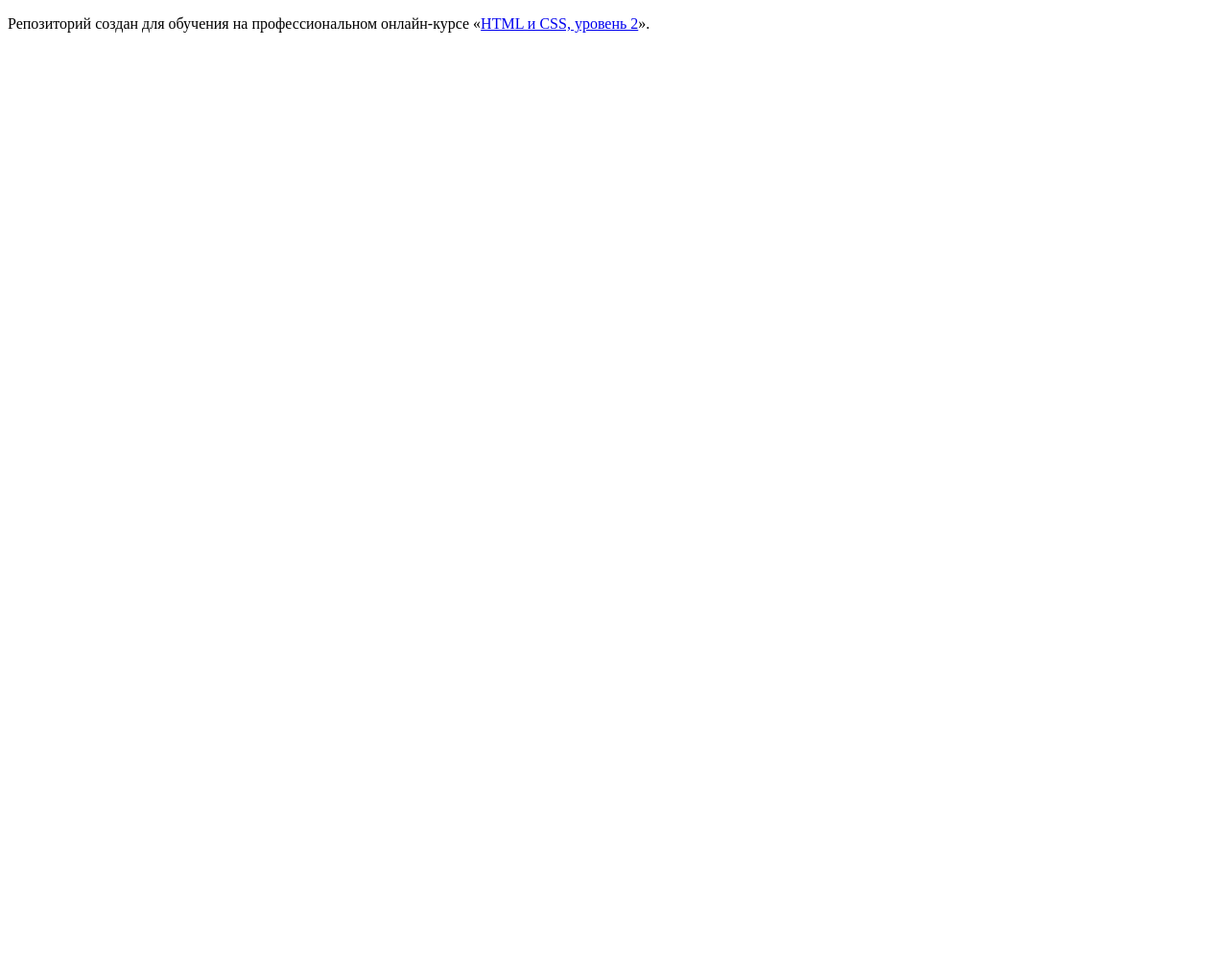
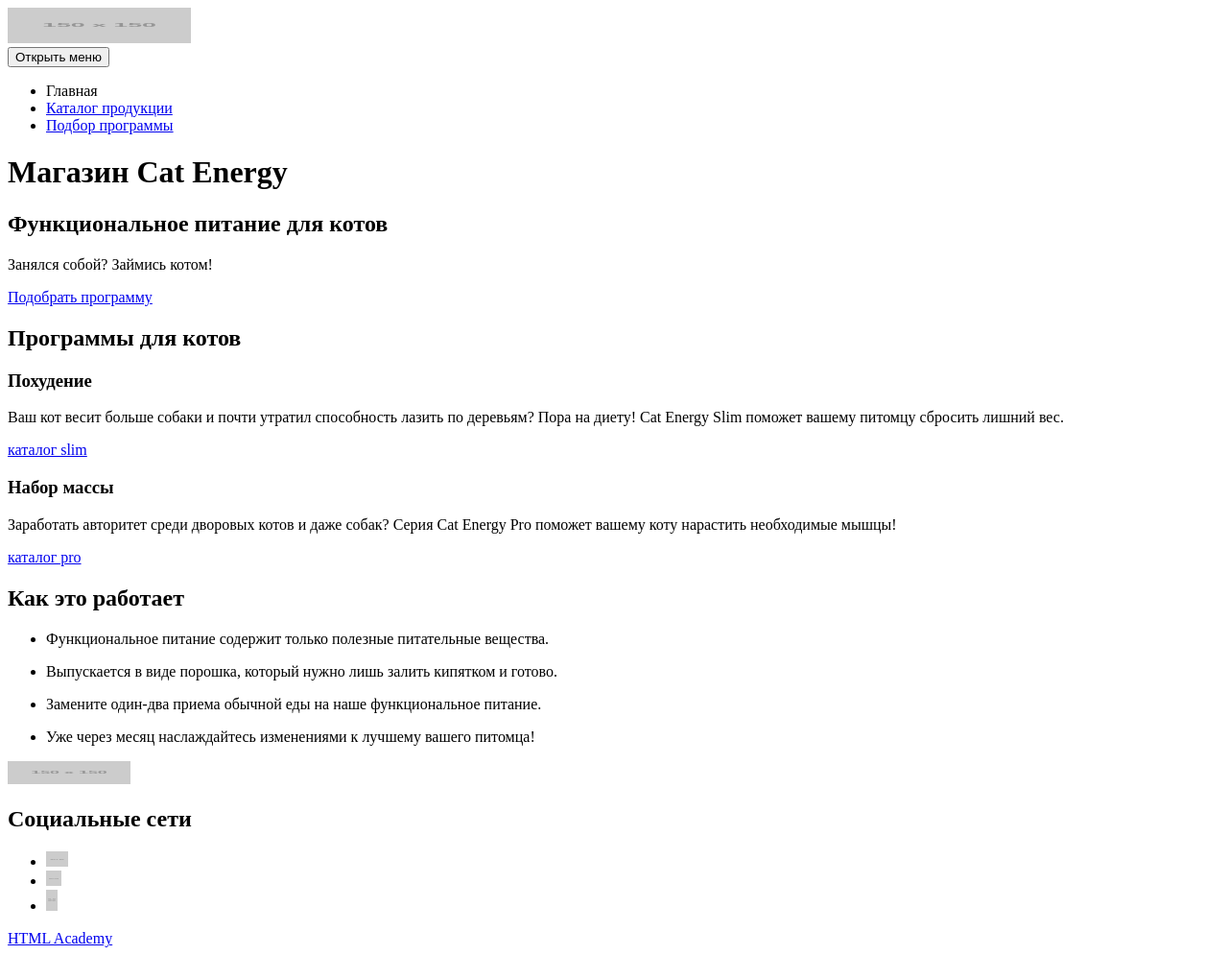
Before and after one commit to EkaterinaKhaustova/376313-cat-energy-20, a website: page source/index.html in a window 1280 px wide. Shown: the whole page at 96% size. Before the commit the page ends 800 px from the top, so only its background shows below. Drawn offline with Linux system fonts and the light colour scheme; placeholder pictures from the web are drawn by us.

Commit message:
Изменяет страницу index

```diff
--- a/source/index.html
+++ b/source/index.html
@@ -1,12 +1,107 @@
 <!DOCTYPE html>
-<html lang="ru">
-  <head>
-    <meta charset="utf-8">
-    <title>HTML Academy: Кэт энерджи</title>
-  </head>
-  <body>
+<html class="page" lang="ru">
+<head>
+    <meta charset="UTF-8">
+    <meta name="viewport" content="width=device-width, initial-scale=1.0">
+    <title>Магазин "Кэт энерджи</title>
+</head>
+<body class="page__body">
+  <header class="page-header">
+    <a class="page-header__logo">
+      <img src="https://via.placeholder.com/150x150" width="191" height="37" alt="Логотип магазин Кэт энерджи">
+    </a>
+    <nav class="main-nav">
+      <button class="main-nav__toggle" type="button">
+        <span class="visually-hidden">Открыть меню</span>
+      </button>
+      <div class="main-nav__wrapper">
+        <ul class="main-nav__list site-list">
+          <li class="site-list__item site-list__item--active">
+            <a>
+              Главная
+            </a>
+          </li>
+          <li class="site-list__item">
+            <a href="catalog.html">
+              Каталог продукции
+            </a>
+          </li>
+          <li class="site-list__item">
+            <a href="form.html">
+              Подбор программы
+            </a>
+          </li>
+        </ul>
+      </div>
+    </nav>
+  </header>
 
-    <p>Репозиторий создан для обучения на профессиональном онлайн‑курсе «<a href="https://htmlacademy.ru/intensive/adaptive">HTML и CSS, уровень 2</a>».</p>
+  <main class="page-main">
+    <h1 class="visually-hidden">Магазин Cat Energy</h1>
+    <section class="choose-a-program">
+      <div class="choose-a-program__wrapper"></div>
+        <h2 class="choose-a-program__title">Функциональное питание для котов</h2>
+        <p class="choose-a-program__text">Занялся собой? Займись котом!</p>
+        <a class="choose-a-program__button" href="form.html">Подобрать программу</a>
+      </div>
+    </section>
+    <section class="programs-for-cats">
+      <h2 class="visually-hidden">Программы для котов</h2>
+      <div class="programs-for-cats__wrapper">
+        <h3 class="slimming__title slimming__title--img">Похудение</h2>
+        <p class="slimming__text">Ваш кот весит больше собаки и почти утратил способность лазить
+          по деревьям? Пора на диету! Cat Energy Slim поможет вашему питомцу сбросить лишний вес.
+        </p>
+        <a class="slimming__link" href="#">каталог slim</a>
+        <h3 class="weight-gain__title weight-gain__title-img">Набор массы</h2>
+        <p class="weight-gain_text">Заработать авторитет среди дворовых котов и даже собак?
+          Серия Cat Energy Pro поможет вашему коту нарастить необходимые мышцы!
+        </p>
+        <a class="weight-gain__link" href="#">каталог pro</a>
+      </div>
+    </section>
+    <section class="how-it-works">
+      <h2 class="how-it-works__title">Как это работает</h2>
+      <div class="how-it-works__wrapper">
+        <ul class="how-it-works__list">
+          <li class="how-it-works__item how-it-works__item--useful">
+            <p class="how-it-works__description">Функциональное питание содержит только полезные питательные вещества.</p>
+          </li>
+          <li class="how-it-works__item how-it-works__item--prepare-quickly">
+            <p class="how-it-works__description">Выпускается в виде порошка, который нужно лишь залить кипятком и готово.</p>
+          </li>
+          <li class="how-it-works__item how-it-works__item--nutritious">
+            <p class="how-it-works__description">Замените один-два приема обычной еды на наше функциональное питание.</p>
+          </li>
+          <li class="how-it-works__item how-it-works__item--excellent-result">
+            <p class="how-it-works__description">Уже через месяц наслаждайтесь изменениями к лучшему вашего питомца!</p>
+          </li>
+        </ul>
+      </div>
+    </section>
+  </main>
 
-  </body>
+  <footer class="page-footer">
+    <a class="page-footer__logo" href="#">
+      <img src="https://via.placeholder.com/150x150" width="128" height="24" alt="Логотип магазин Кэт энерджи">
+    </a>
+    <div class="page-footer__social social">
+      <h2 class="visually-hidden">Социальные сети</h2>
+        <ul class="social__list">
+          <li class="social__item">
+            <a class="social__link social__link--vkontakte" href="#" aria-label="Вконтакте"><img src="https://via.placeholder.com/150x150" width="23" height="16" alt="Вконтакте"></a>
+          </li>
+          <li class="social__item">
+            <a class="social__link social__link--instagram" href="#" aria-label="Инстаграм"><img src="https://via.placeholder.com/150x150" width="16" height="16" alt="Инстаграм"></a>
+          </li>
+          <li class="social__item">
+            <a class="social__link social__link--facebook" href="#" aria-label="Фейсбук"><img src="https://via.placeholder.com/150x150" width="12" height="22" alt="Фейсбук"></a>
+          </li>
+        </ul>
+    </div>
+    <div class="page-footer__copyright copyright--img">
+      <a class="copyright__link" href="https://htmlacademy.ru/intensive/adaptive">HTML Academy</a>
+    </div>
+  </footer>
+</body>
 </html>
```
